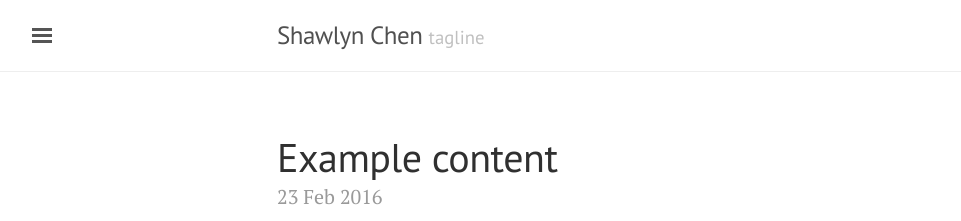
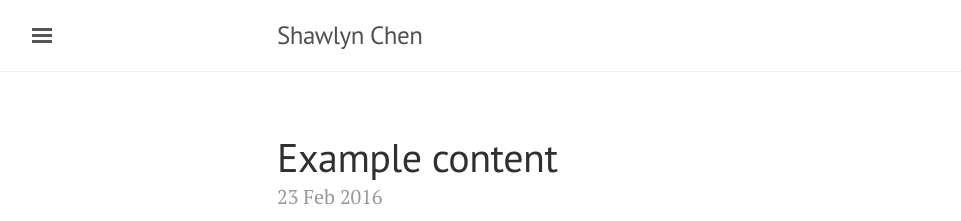
Before and after one commit to shawlynchen/shawlynchen.github.io, a Jekyll site: the page built from index.html, in a window 1280 px wide and 900 px high. Shown: the top 221 px of the window, without its empty margins (3-964 px from the left). Built offline with Jekyll 4.4.1, drawn with Linux system fonts in a browser that asks for light colours; the list of posts is cut into pages by our own code.

Commit message:
update style

```diff
--- a/_config.yml
+++ b/_config.yml
@@ -5,8 +5,8 @@
 
 # Setup
 title:               Shawlyn Chen
-tagline:             'tagline'
-description:         'description'
+tagline:             ''
+description:         'Shawlyn Chen'
 url:                 http://shawlyn-chen.com
 baseurl:             'http://shawlyn-chen.com'
 paginate:            5
--- a/_includes/sidebar.html
+++ b/_includes/sidebar.html
@@ -25,12 +25,5 @@
       {% endif %}
     {% endfor %}
 
-    <span class="sidebar-nav-item">Currently v{{ site.version }}</span>
   </nav>
-
-  <div class="sidebar-item">
-    <p>
-      &copy; {{ site.time | date: '%Y' }}. All rights reserved.
-    </p>
-  </div>
 </div>
```
